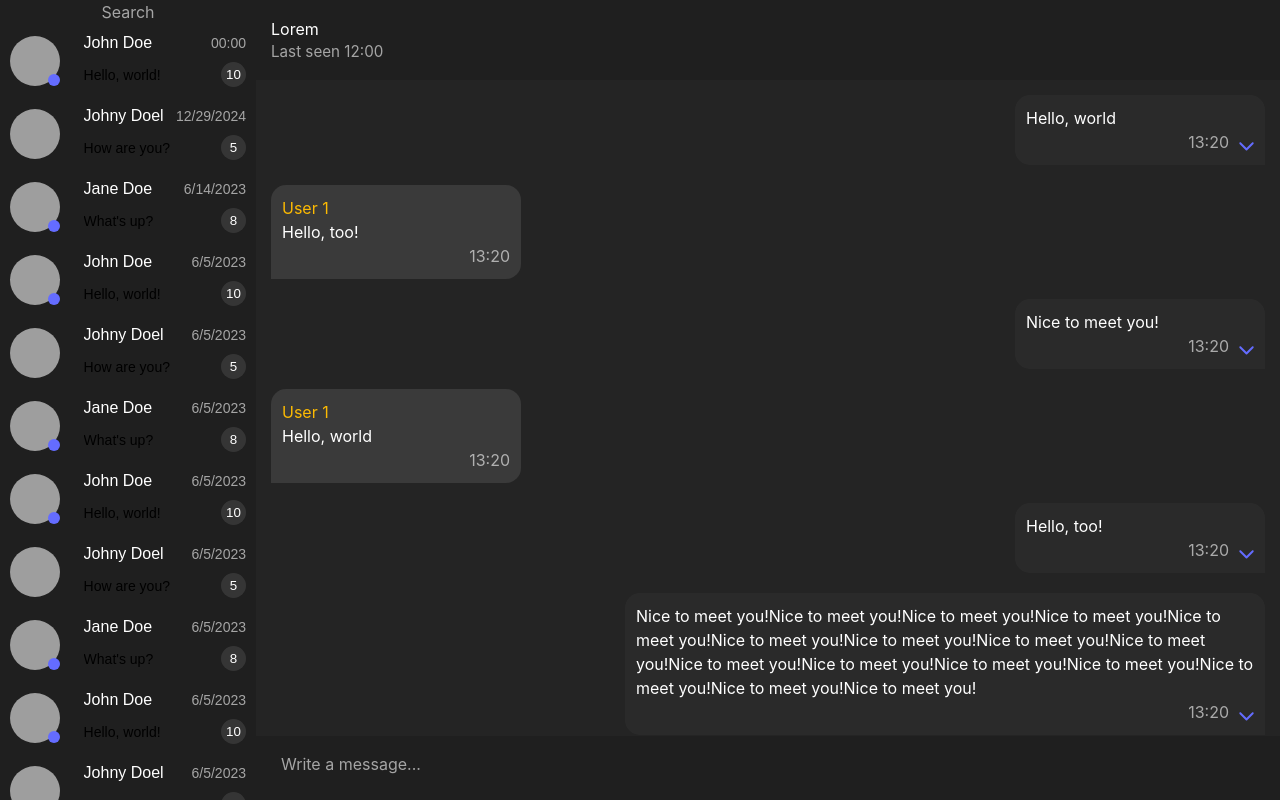
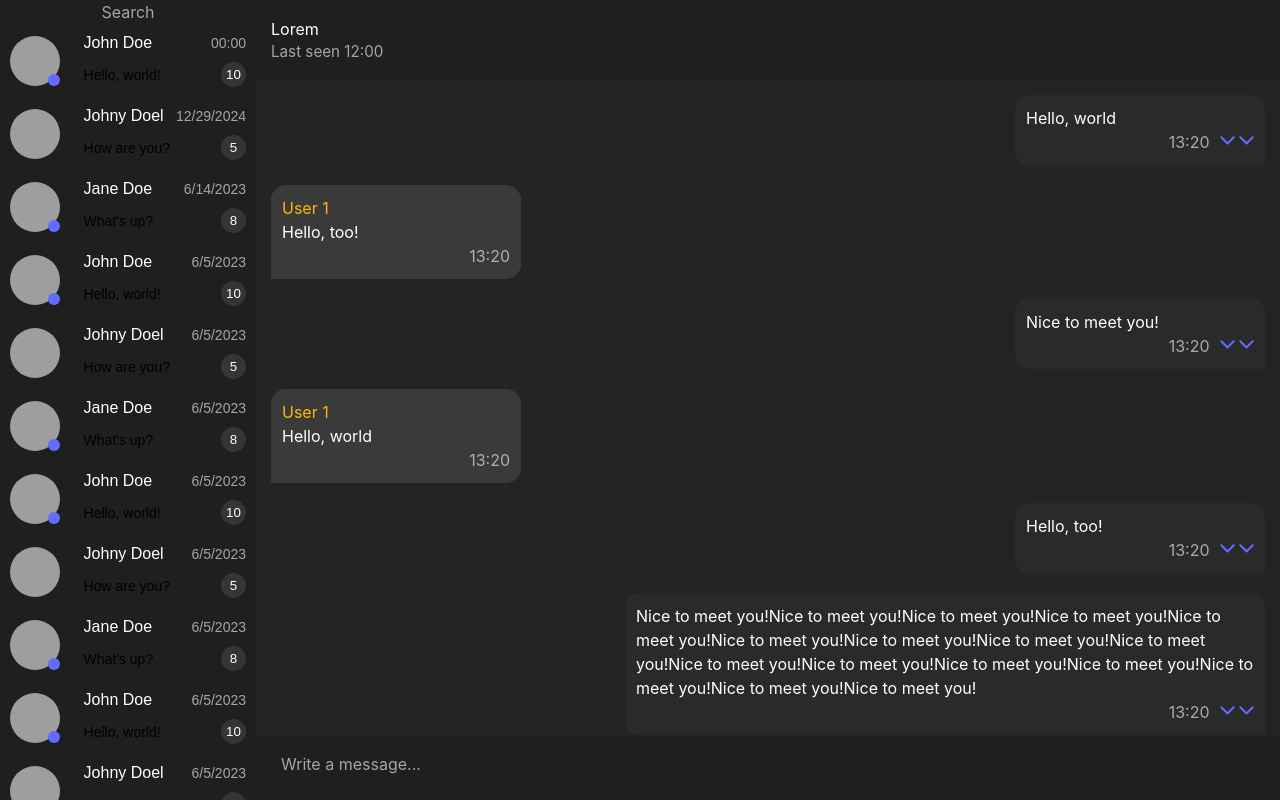
Before and after one commit to FalloutEngineer/Telega, a React (Vite) app in the folder client/telega-client/: page /chat/1 in a window 1280 px wide. Built offline with nearby package versions, Linux system fonts and the light colour scheme; grey boxes are pictures that could not be loaded.

Commit message:
Message status icon; Init message component

```diff
--- a/client/telega-client/src/components/chat/chat-body/ChatBody.tsx
+++ b/client/telega-client/src/components/chat/chat-body/ChatBody.tsx
@@ -71,6 +71,13 @@ const ChatBody = React.memo(() => {
       textBody: "Nice to meet you!",
       status: "sending",
     },
+    {
+      from: "1",
+      date: new Date(),
+      id: "10",
+      textBody: "Nice to meet you!",
+      status: "error",
+    },
   ])
 
   return (
--- a/client/telega-client/src/components/chat/chat-body/message/Message.tsx
+++ b/client/telega-client/src/components/chat/chat-body/message/Message.tsx
@@ -1,8 +1,7 @@
 import React from "react"
 import MessageFallback from "./MessageFallbackLazy"
 import styles from "./message.module.css"
-
-import ArrowSVG from "../../../../assets/icons/status-arrow.svg?react"
+import MessageStatus from "./status/MessageStatus"
 
 type MessageProps = Message & { isMy: boolean } & { sender?: PublicUser }
 
@@ -24,16 +23,10 @@ export default function Message(props: MessageProps) {
         <p className={styles.time}>
           {props.date.getHours()}:{props.date.getMinutes()}
         </p>
-        {props.isMy ? (
+        {props.isMy && props.status ? (
           <div className={styles.status}>
             {/* Change style according to message status or isMy */}
-            <ArrowSVG
-              style={{
-                color: "var(--highlight-color)",
-                height: "15px",
-                width: "15px",
-              }}
-            />
+            <MessageStatus status={props.status} size={"15px"} />
           </div>
         ) : null}
       </div>
--- /dev/null
+++ b/client/telega-client/src/components/chat/chat-body/message/status/MessageStatus.tsx
@@ -0,0 +1,70 @@
+import React from "react"
+import ArrowSVG from "../../../../../assets/icons/status-arrow.svg?react"
+import SendingSVG from "../../../../../assets/icons/status-sending.svg?react"
+import ErrorSVG from "../../../../../assets/icons/status-error.svg?react"
+
+import styles from "./messageStatus.module.css"
+
+type MessageStatusProps = {
+  status: MessageStatus
+  size: string
+}
+
+export default function MessageStatus(props: MessageStatusProps) {
+  return (
+    <div className={styles.body}>
+      {props.status === "sending" ? (
+        <div className={styles.sending}>
+          <SendingSVG
+            style={{
+              color: "var(--text-color)",
+              opacity: 0.33,
+              height: props.size,
+              width: props.size,
+            }}
+            fillOpacity={1}
+          />
+        </div>
+      ) : props.status === "received" ? (
+        <div className={styles.received}>
+          <ArrowSVG
+            style={{
+              color: "var(--highlight-color)",
+              height: props.size,
+              width: props.size,
+            }}
+          />
+        </div>
+      ) : props.status === "error" ? (
+        <div className={styles.error}>
+          <ErrorSVG
+            style={{
+              color: "var(--text-color)",
+              opacity: "0.33",
+              height: props.size,
+              width: props.size,
+            }}
+            fillOpacity={1}
+          />
+        </div>
+      ) : (
+        <div className={styles.read}>
+          <ArrowSVG
+            style={{
+              color: "var(--highlight-color)",
+              height: props.size,
+              width: props.size,
+            }}
+          />{" "}
+          <ArrowSVG
+            style={{
+              color: "var(--highlight-color)",
+              height: props.size,
+              width: props.size,
+            }}
+          />
+        </div>
+      )}
+    </div>
+  )
+}
--- /dev/null
+++ b/client/telega-client/src/components/chat/chat-body/message/status/messageStatus.module.css
@@ -0,0 +1,14 @@
+.body {
+}
+
+.sending {
+}
+
+.sent {
+}
+
+.read {
+}
+
+.error {
+}
--- a/client/telega-client/src/types/message.d.ts
+++ b/client/telega-client/src/types/message.d.ts
@@ -8,4 +8,4 @@ type Message = {
   status?: MessageStatus
 }
 
-type MessageStatus = "sending" | "received" | "read"
+type MessageStatus = "sending" | "received" | "read" | "error"
```
Also changed, not shown: client/telega-client/src/assets/icons/status-error.svg (added), client/telega-client/src/assets/icons/status-sending.svg (added).
